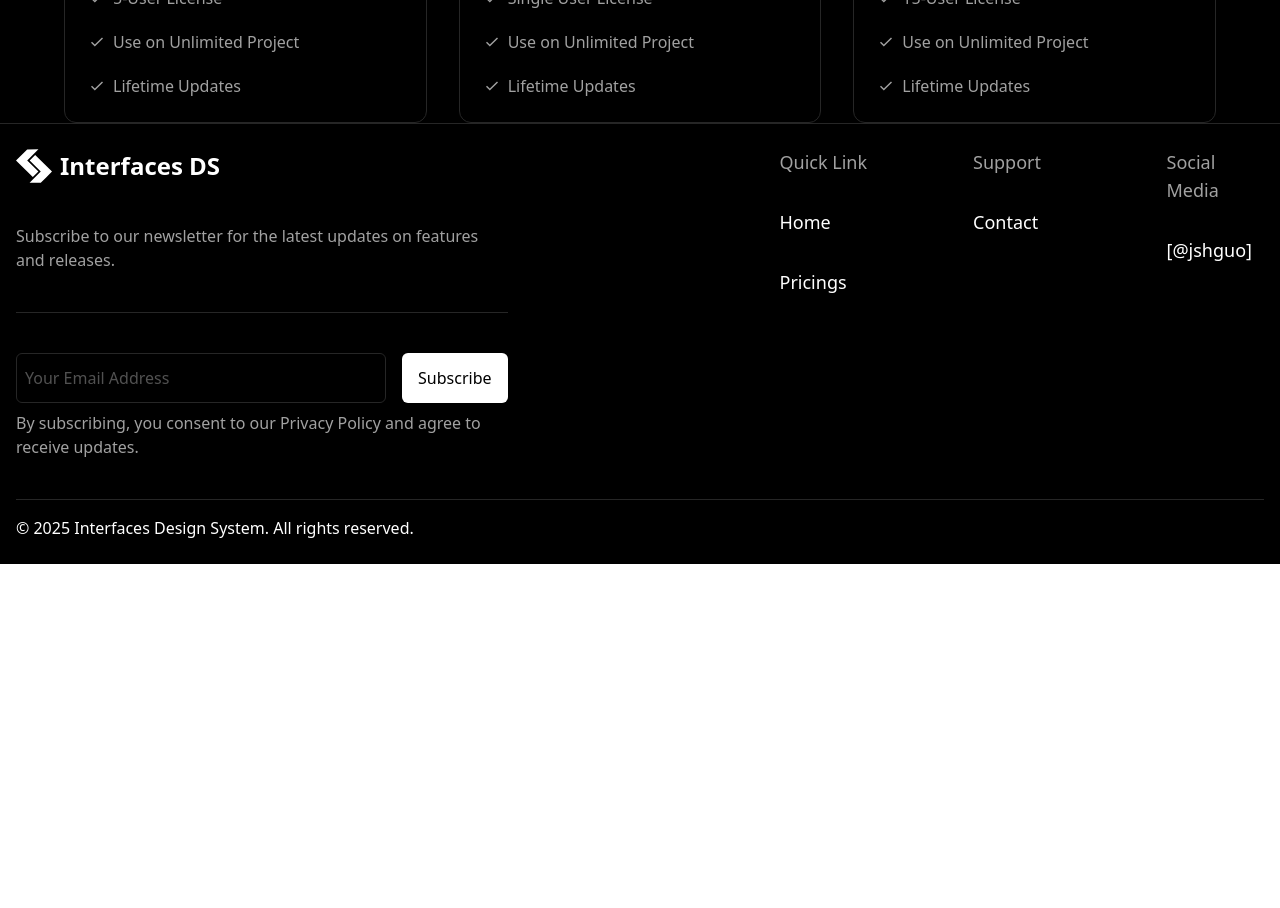
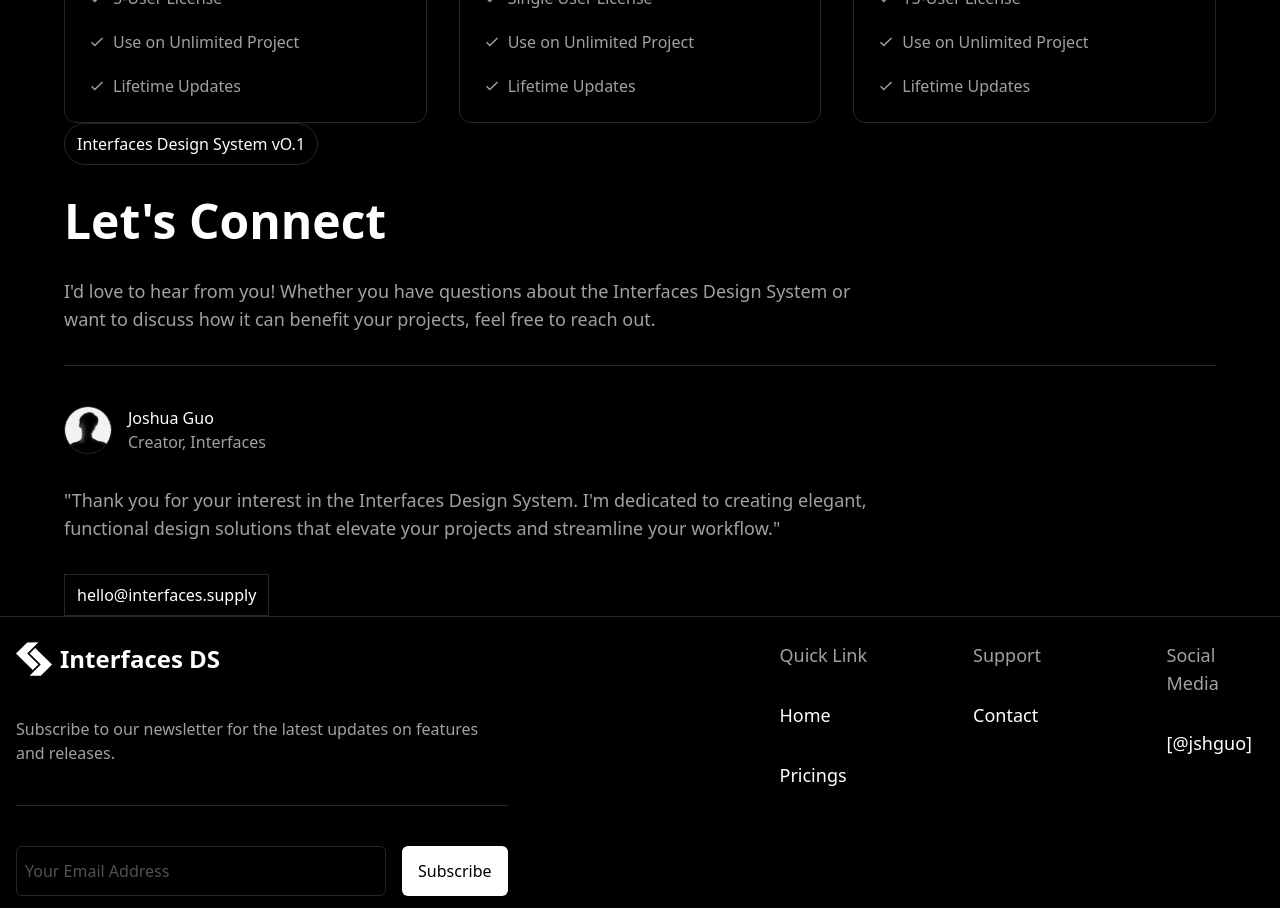
Before and after one commit to TaslimYusuf2210/InterfacesDS, a React (Vite) app in the folder Desktop/InterfacesDS/interfacesds/: page / in a window 1280 px wide. Shown: the part 5320-6228 px from the top of the page. Before the commit the page ends 5884 px from the top, so only its background shows below. Built offline with nearby package versions, Linux system fonts and the light colour scheme.

Commit message:
Let's Connect

```diff
--- /dev/null
+++ b/Desktop/InterfacesDS/interfacesds/src/components/Connect.jsx
@@ -0,0 +1,43 @@
+import Interface from "./Interfaces";
+import JoshuaGuo from "../assets/Joshua.png";
+
+function Connect() {
+  return (
+    <div className="space-y-10">
+      <div className="space-y-8 border-b border-b-accent pb-8">
+        <Interface></Interface>
+        <h1 className="text-5xl font-bold">Let's Connect</h1>
+        <p className="font-medium text-brand text-lg">
+          I'd love to hear from you! Whether you have questions about the
+          Interfaces Design System or <br />
+          want to discuss how it can benefit your projects, feel free to reach
+          out.
+        </p>
+      </div>
+      <div className="space-y-8">
+        <div className="flex gap-4">
+          <img
+            className="size-12 rounded-full border border-accent"
+            src={JoshuaGuo}
+            alt=""
+          />
+          <div className="flex flex-col">
+            <header className="font-medium">Joshua Guo</header>
+            <p className="text-brand">Creator, Interfaces</p>
+          </div>
+        </div>
+        <p className="font-medium text-brand text-lg">
+            "Thank you for your interest in the Interfaces Design System. I'm dedicated to creating elegant, <br />
+            functional design solutions that elevate your projects and streamline your workflow."
+        </p>
+        <div className="px-3 py-2 font-medium border border-accent w-fit">
+            <span>
+            hello@interfaces.supply
+            </span>
+        </div>
+      </div>
+    </div>
+  );
+}
+
+export default Connect;
--- a/Desktop/InterfacesDS/interfacesds/src/pages/Home.jsx
+++ b/Desktop/InterfacesDS/interfacesds/src/pages/Home.jsx
@@ -3,6 +3,7 @@ import Discover from "../components/Discover";
 import Revolutionalize from "../components/Revolutionalize";
 import Testimonials from "../components/Testimonials";
 import PricingPlans from "../components/PricingPlans";
+import Connect from "../components/Connect";
 
 function Home() {
     return (
@@ -12,6 +13,7 @@ function Home() {
             <Revolutionalize></Revolutionalize>
             <Testimonials></Testimonials>
             <PricingPlans></PricingPlans>
+            <Connect></Connect>
         </div>
      );
 }
```
Also changed, not shown: Desktop/InterfacesDS/interfacesds/src/assets/Joshua.png (added).
